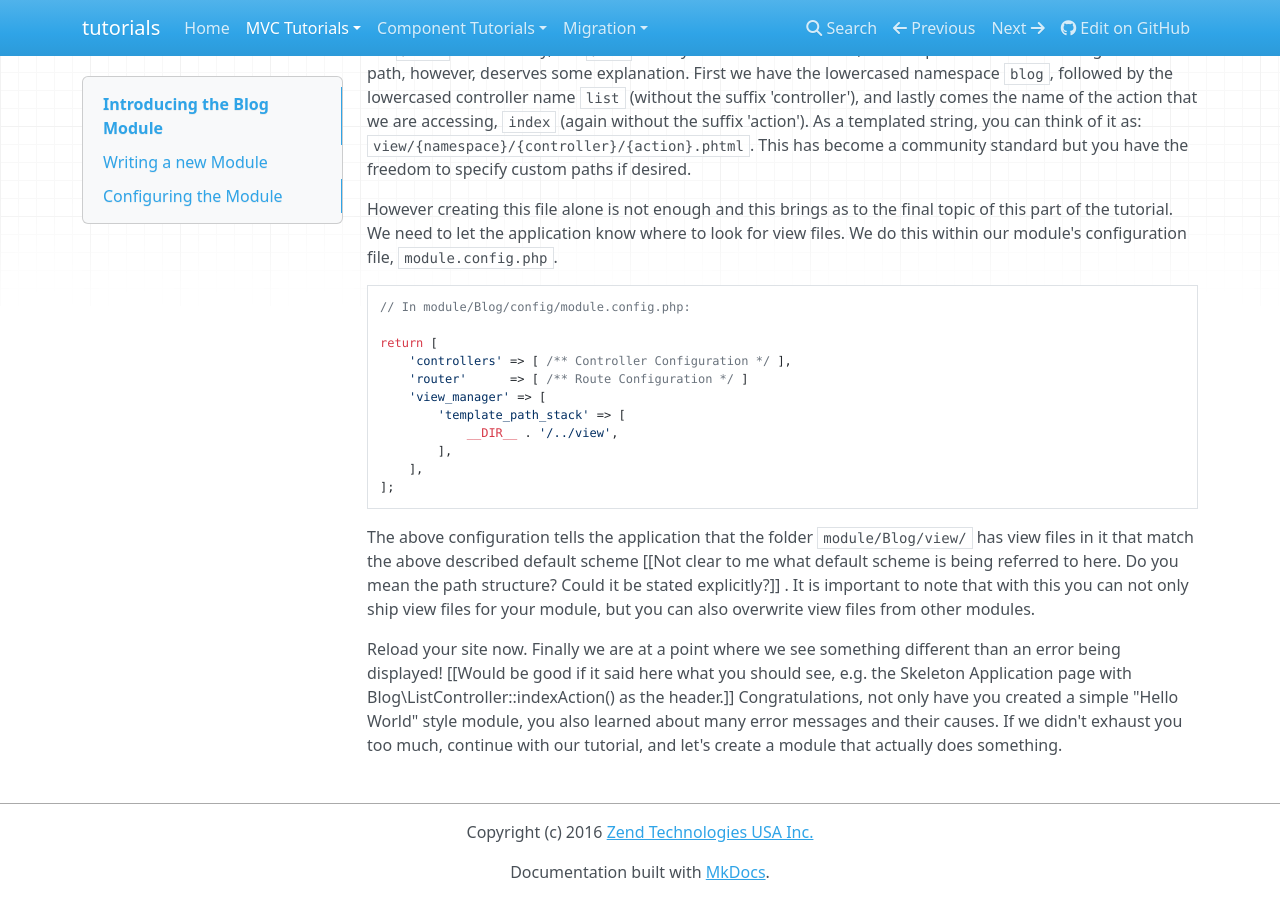
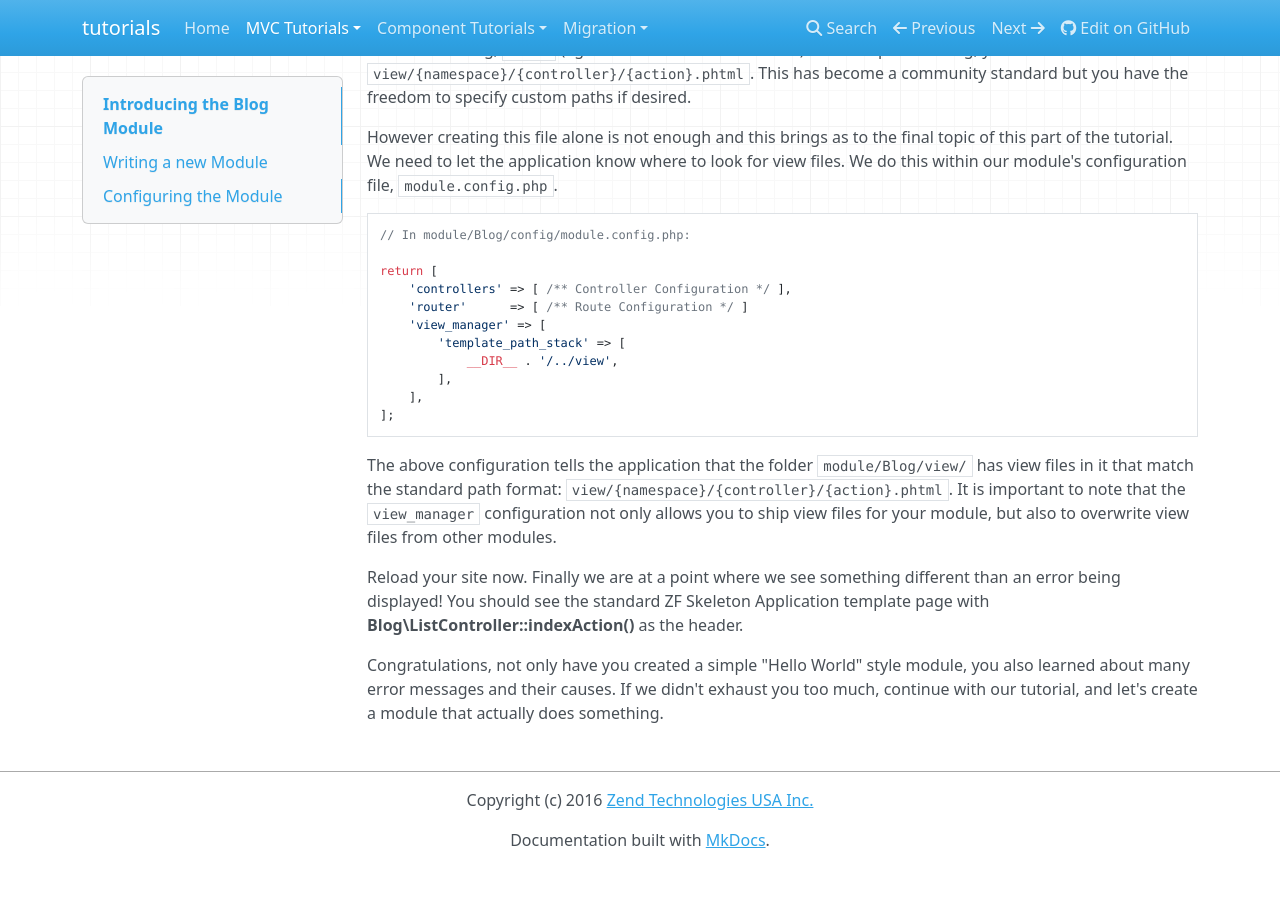
Before and after one commit to laminas/tutorials, an MkDocs documentation site: the page built from doc/book/in-depth-guide/first-module.md, in a window 1280 px wide and 900 px high, scrolled down 5324 px. Built offline with MkDocs 1.6.1, drawn with Linux system fonts in a browser that asks for light colours; nearby versions of some CDN libraries; old or Windows-style settings are respelled for this version of MkDocs; after the commit the page ends 6192 px from its top, so only the background shows below that; some of the changed text lies outside the part shown.

Commit message:
Removed questions and made agreed changes

````diff
--- a/doc/book/in-depth-guide/first-module.md
+++ b/doc/book/in-depth-guide/first-module.md
@@ -138,9 +138,7 @@ public function getConfig()
     return include __DIR__ . '/../config/module.config.php';
 }
 ```
-
-Reload your application and you'll see that everything remains as it was [[This is confusing to me. If it means reload localhost:8080/blog, you get a 404 error as the route hasn't been properly configured yet. If it means reload localhost:8080, obviously everything will remain as it was as you haven't affected the landing page route. Might be my misunderstanding, but spelling out exactly what is meant would help. Also, would be good to keep phrasing consistent, e.g. "refresh your site" vs "reload your application"]]. Next
-we add the new route to our configuration file:
+Reload your application and you'll see that nothing changes. Creating, registering, and adding empty configuration for a new module has no visible effect on the application. Next we add the new route to our configuration file:
 
 ```php
 // In /module/Blog/config/module.config.php:
@@ -330,13 +328,8 @@ return [
 ];
 ```
 
-The above configuration tells the application that the folder
-`module/Blog/view/` has view files in it that match the above described default
-scheme [[Not clear to me what default scheme is being referred to here. Do you mean the path structure? Could it be stated explicitly?]] . It is important to note that with this you can not only ship view files
-for your module, but you can also overwrite view files from other modules.
+The above configuration tells the application that the folder `module/Blog/view/` has view files in it that match the standard path format: `view/{namespace}/{controller}/{action}.phtml`. It is important to note that the `view_manager` configuration not only allows you to ship view files for your module, but also to overwrite view files from other modules.
 
-Reload your site now. Finally we are at a point where we see something different
-than an error being displayed! [[Would be good if it said here what you should see, e.g. the Skeleton Application page with Blog\ListController::indexAction() as the header.]] Congratulations, not only have you created a
-simple "Hello World" style module, you also learned about many error messages
-and their causes. If we didn't exhaust you too much, continue with our
-tutorial, and let's create a module that actually does something.
+Reload your site now. Finally we are at a point where we see something different than an error being displayed! You should see the standard ZF Skeleton Application template page with **Blog\ListController::indexAction()** as the header.
+
+Congratulations, not only have you created a simple "Hello World" style module, you also learned about many error messages and their causes. If we didn't exhaust you too much, continue with our tutorial, and let's create a module that actually does something.
````
Also changed, not shown: other parts of doc/book/in-depth-guide/first-module.md (+1 -1 lines).
